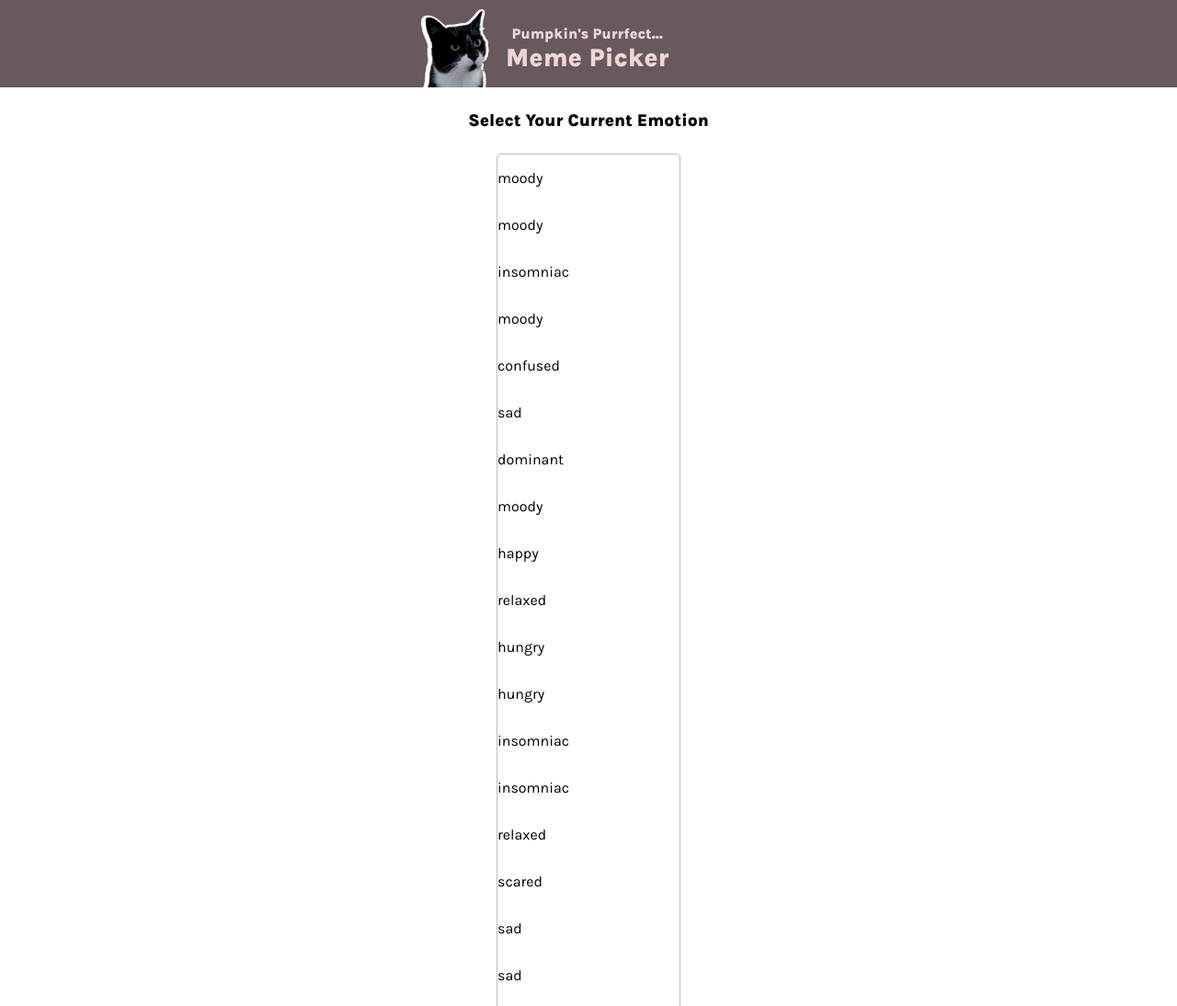
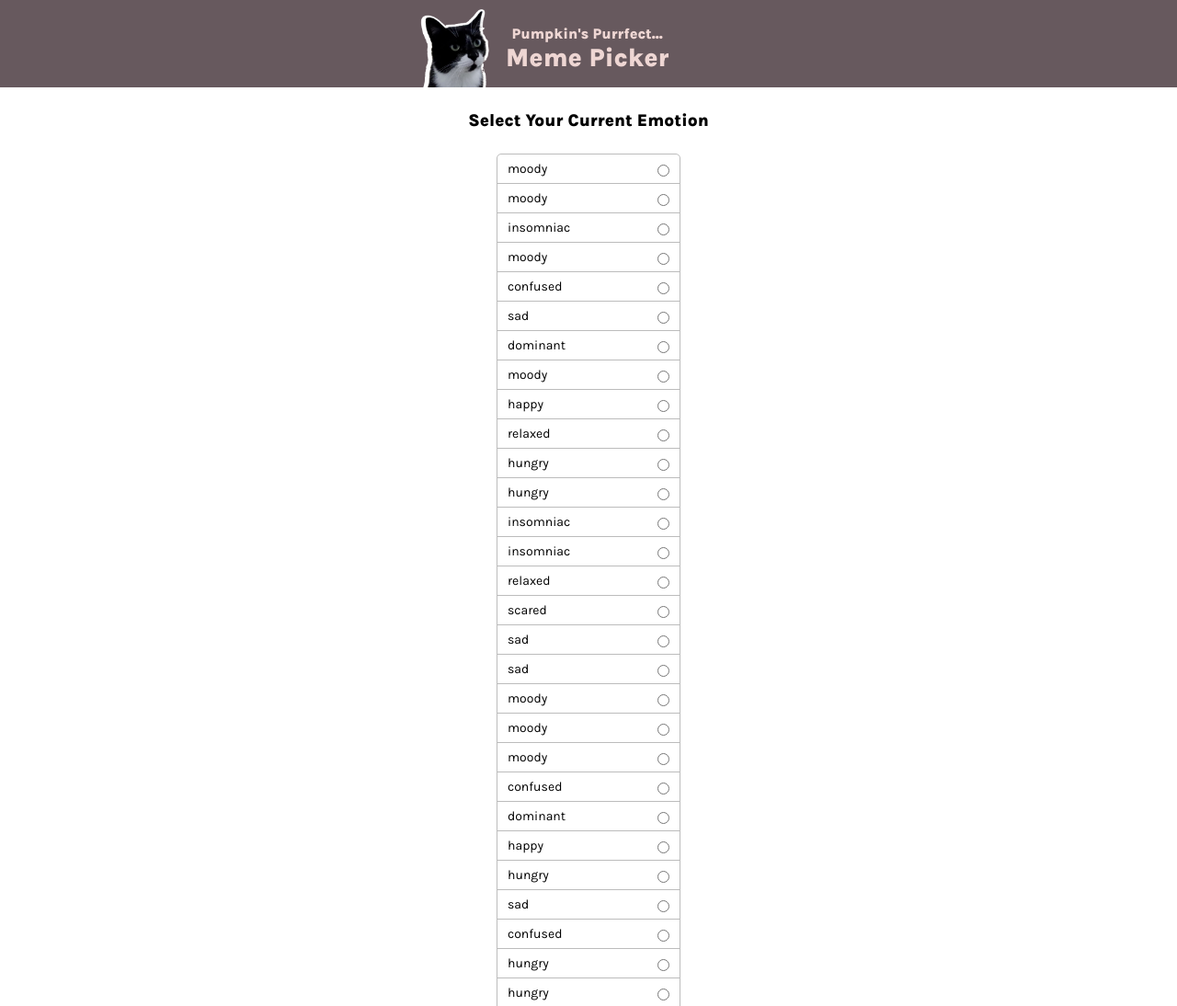
Before and after one commit to KamarajSindhu/frontend_bootcamp, a browser extension: page html_css/pumkin's_perfect_meme_picker/index.html in a window 1280 px wide. Shown: the top 1094 px of the page at 92% size. Drawn offline with Linux system fonts and the light colour scheme.

Commit message:
radio button feature included

```diff
--- a/html_css/pumkin's_perfect_meme_picker/data.js
+++ b/html_css/pumkin's_perfect_meme_picker/data.js
@@ -1,4 +1,5 @@
-export const catsData = [
+export
+const catsData = [
     {
         emotionTags: ["moody"],
         isGif: false,
--- a/html_css/pumkin's_perfect_meme_picker/index.html
+++ b/html_css/pumkin's_perfect_meme_picker/index.html
@@ -22,7 +22,11 @@
 	<main>
 		<h3>Select Your Current Emotion</h3>
 		<div class="controls-container">
-			<div class="emotion-radios" id="emotion-radios"></div>
+			<div class="emotion-radios" id="emotion-radios">
+				<label for = moody>Moody</label>
+				<input type ="radio" id="moody" value="Emotion" name="emotions">
+
+			</div>
 			<div class="gifs-check">
                 <ul id="emotionArray"></ul>
 				<label for="gifs-only-option" class="gifs-check-label">Animated GIFs only</label>
--- a/html_css/pumkin's_perfect_meme_picker/index.js
+++ b/html_css/pumkin's_perfect_meme_picker/index.js
@@ -17,11 +17,21 @@ function getEmotionsArray(cats){
 
 function renderEmotionsRadios(cats){
     let radioItems =``
-    const emotions = getEmotionsArray(cats);
-    for (let emotion of emotions){
-        radioItems += `<p>${emotion}</p>`
+        const emotions = getEmotionsArray(cats);
+        for (let emotion of emotions){
+            radioItems+=`
+            <div class ="radio">
+            <label for="{$emotion}">${emotion}</label>
+            <input
+                    type = "radio"
+                    name= "emotions"
+                    id= "${emotion}"
+                    value= "${emotion}"
+            >
+    </div>
+    `
     }
     emotionRadios.innerHTML = radioItems;
+
 }
-
 renderEmotionsRadios(catsData)
```
